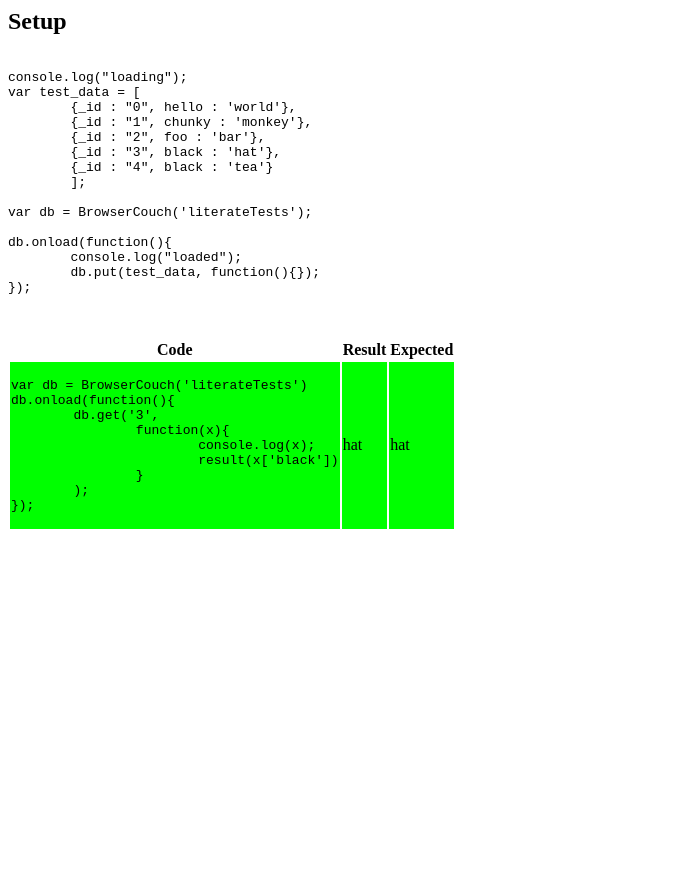
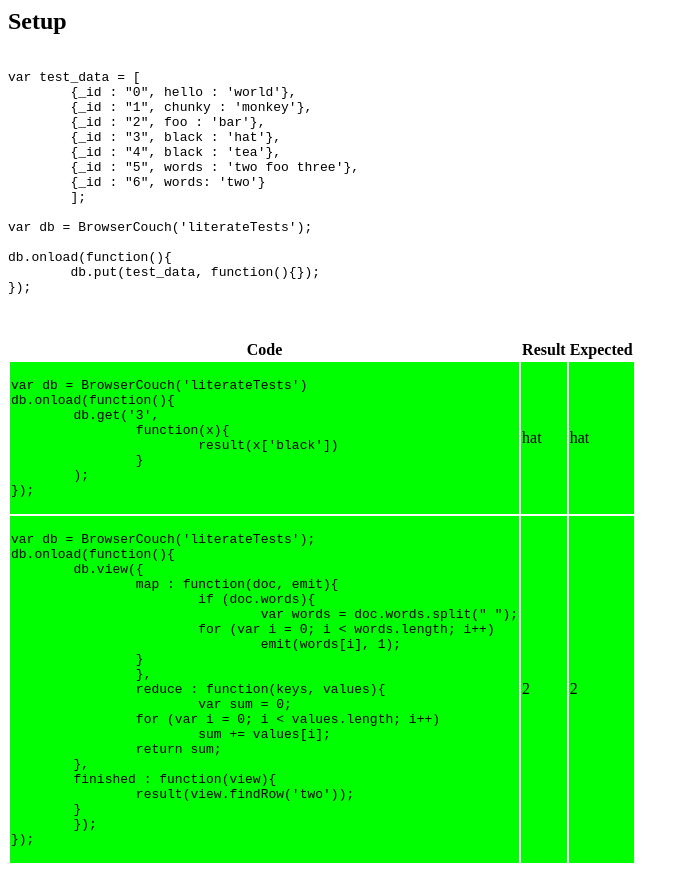
Before and after one commit to mikeal/browsercouch, a plain HTML site: page html/literate_tests.html in a window 1280 px wide. Shown: the whole page, without its empty margins (0-688 px from the left). Before the commit the page ends 800 px from the top, so only its background shows below. Drawn offline with Linux system fonts and the light colour scheme.

Commit message:
More testing

```diff
--- a/html/literate_tests.html
+++ b/html/literate_tests.html
@@ -16,12 +16,11 @@ $(function(){
 		var ress = res.toString().replace(" ", "");
 		tests[current_test][1].text(ress);
 		tests[current_test][1].parent().css('background-color', (ress === tests[current_test][0])?'#0f0':'#f00');
-		console.log(ress, tests[current_test][0]);
 		if (current_test >= tests.length-1){
 			return
 		}
 		current_test ++;
-		tests[current_test][1].css('background-color', '#ff0');
+		tests[current_test][1].parent().css('background-color', '#ff0');
 		eval(tests[current_test][2]);
 	}
 
@@ -45,19 +44,19 @@ $(function(){
 	<body>
 		<h2>Setup</h2>
 		<pre><code id = "setup">
-console.log("loading");
 var test_data = [
 	{_id : "0", hello : 'world'},
 	{_id : "1", chunky : 'monkey'},
 	{_id : "2", foo : 'bar'},
 	{_id : "3", black : 'hat'},
-	{_id : "4", black : 'tea'}
+	{_id : "4", black : 'tea'},
+	{_id : "5", words : 'two foo three'},
+	{_id : "6", words: 'two'}
 	];
 
 var db = BrowserCouch('literateTests');
 
 db.onload(function(){
-	console.log("loaded");
 	db.put(test_data, function(){});
 });
 
@@ -72,7 +71,6 @@ var db = BrowserCouch('literateTests')
 db.onload(function(){
 	db.get('3',
 		function(x){
-			console.log(x);
 			result(x['black'])
 		}
 	);
@@ -81,6 +79,34 @@ db.onload(function(){
 				<td class = 'result'></td>
 				<td class = 'expected'>hat</td>
 			</tr>
+
+						<tr>
+				<td><pre><code>
+var db = BrowserCouch('literateTests');
+db.onload(function(){
+	db.view({
+		map : function(doc, emit){
+			if (doc.words){
+				var words = doc.words.split(" ");
+    			for (var i = 0; i < words.length; i++)
+      				emit(words[i], 1);
+      		}
+		},
+		reduce : function(keys, values){
+			var sum = 0;
+    		for (var i = 0; i < values.length; i++)
+      			sum += values[i];
+    		return sum;
+    	},
+    	finished : function(view){
+    		result(view.findRow('two'));
+    	}
+	});
+});
+				</code></pre></td>
+				<td class = 'result'>2</td>
+				<td class = 'expected'>2</td>
+			</tr>
 		</table>
 
 	</body>
```
